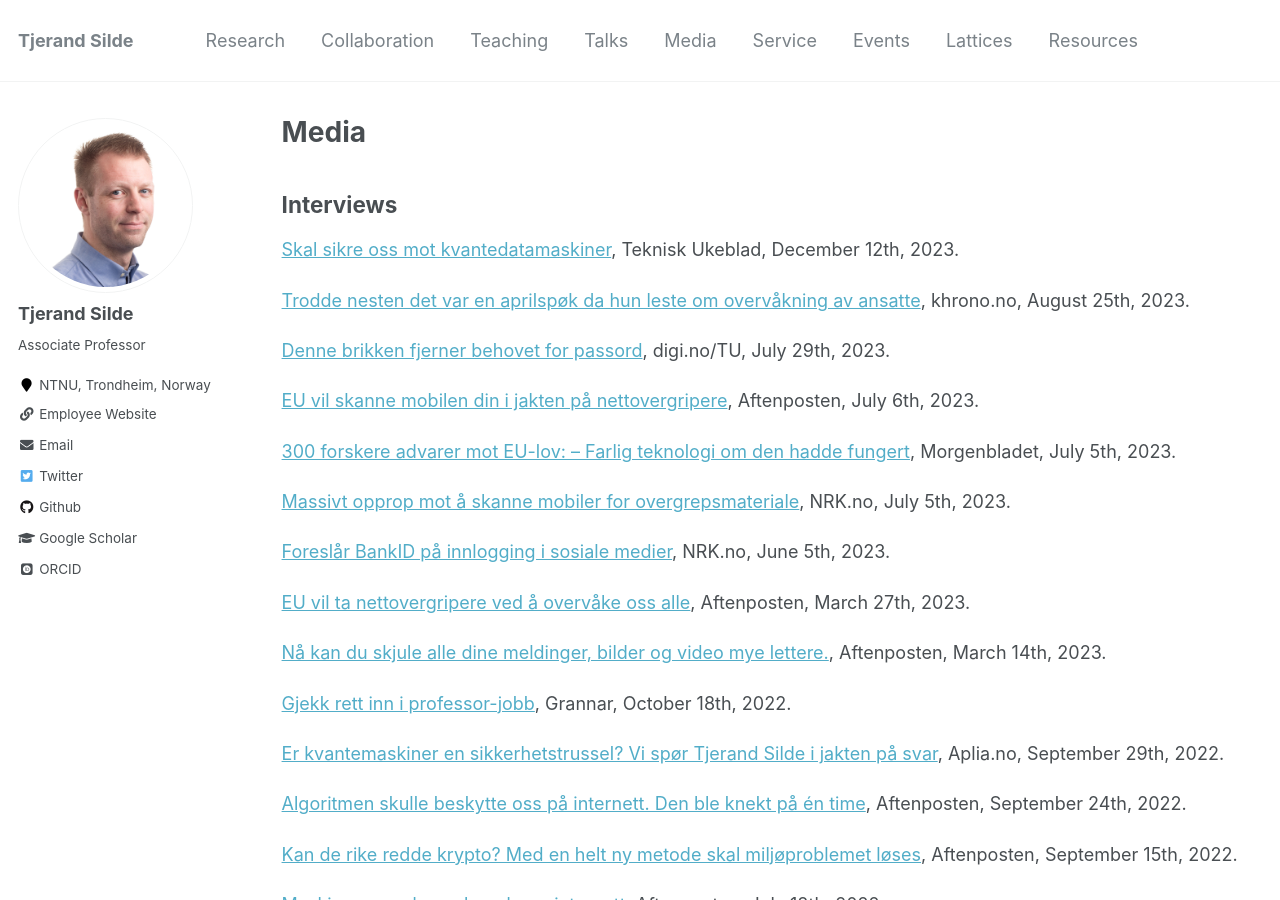
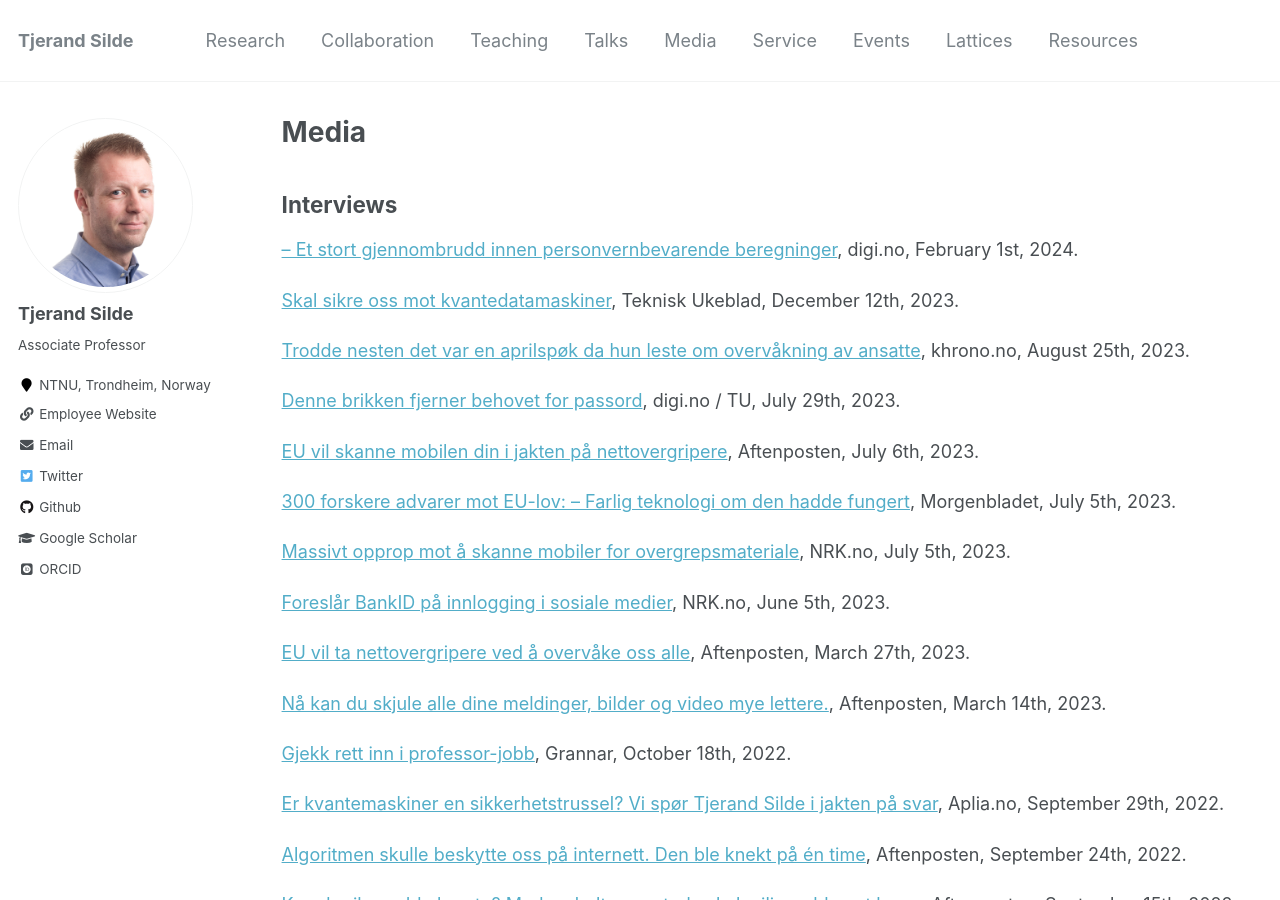
Before and after one commit to tjesi/tjesi.github.io, a Jekyll site: the page built from _pages/media.md, in a window 1280 px wide and 900 px high. Built offline with Jekyll 4.4.1, drawn with Linux system fonts in a browser that asks for light colours; some web fonts are replaced.

Commit message:
Update media.md

```diff
--- a/_pages/media.md
+++ b/_pages/media.md
@@ -7,11 +7,13 @@ author_profile: true
 
 ## Interviews
 
+[– Et stort gjennombrudd innen personvernbevarende beregninger](https://www.digi.no/artikler/et-stort-gjennombrudd-innen-personvernbevarende-beregninger/543127), digi.no, February 1st, 2024.
+
 [Skal sikre oss mot kvantedatamaskiner](https://tjerandsilde.no/files/TU-2023-07.pdf), Teknisk Ukeblad, December 12th, 2023.
 
 [Trodde nesten det var en aprilspøk da hun leste om overvåkning av ansatte](https://khrono.no/trodde-nesten-det-var-en-aprilspok-da-hun-leste-om-overvakning-av-ansatte/804519), khrono.no, August 25th, 2023.
 
-[Denne brikken fjerner behovet for passord](https://www.digi.no/artikler/denne-brikken-fjerner-behovet-for-passord/534501?key=dEHlfzjo), digi.no/TU, July 29th, 2023.
+[Denne brikken fjerner behovet for passord](https://www.digi.no/artikler/denne-brikken-fjerner-behovet-for-passord/534501?key=dEHlfzjo), digi.no / TU, July 29th, 2023.
 
 [EU vil skanne mobilen din i jakten på nettovergripere](https://www.aftenposten.no/kultur/i/bgwX83/eu-vil-skanne-mobilen-din-i-jakten-paa-nettovergripere-naa-advarer-mer-enn-300-forskere-mot-forslaget), Aftenposten, July 6th, 2023.
 
```
